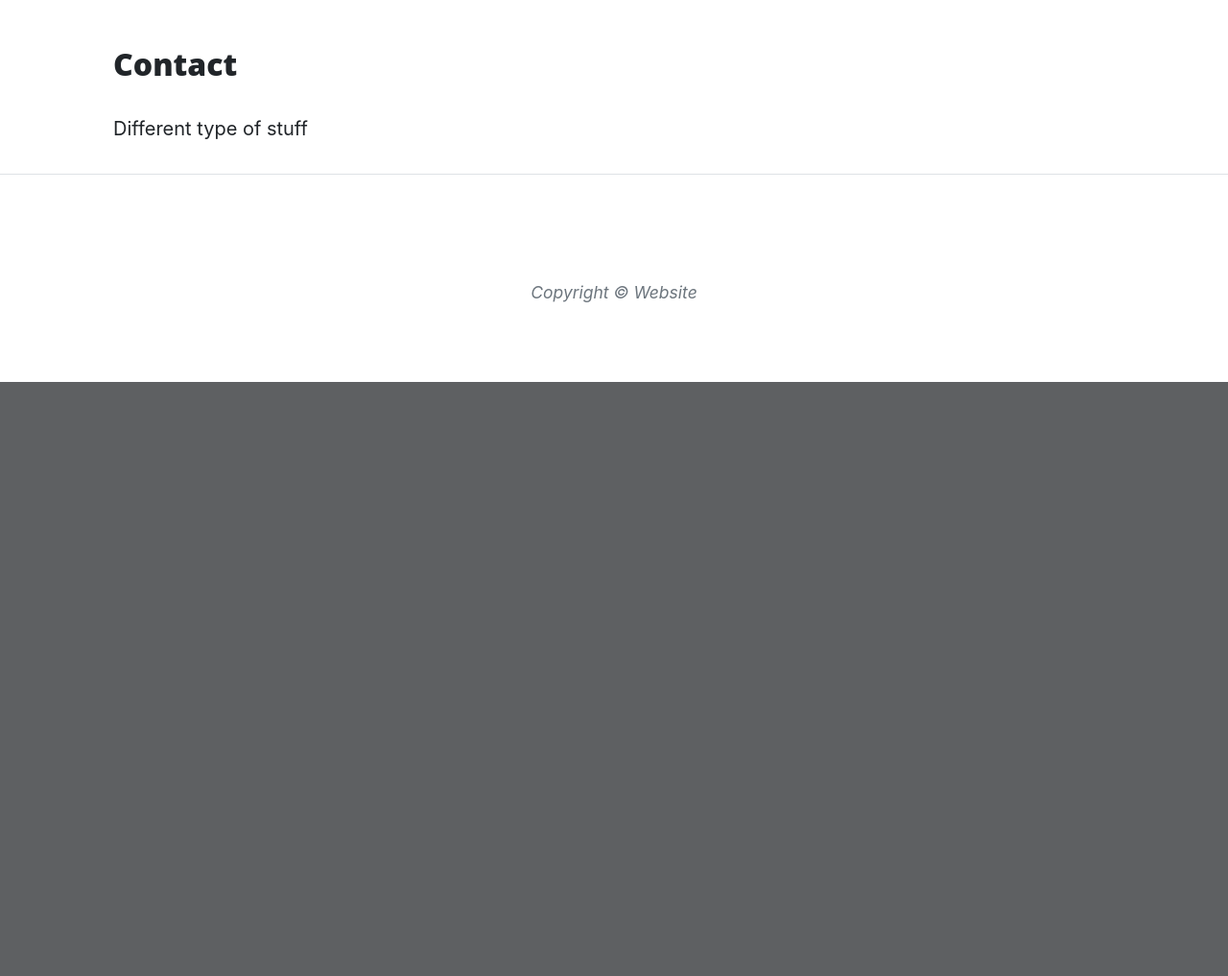
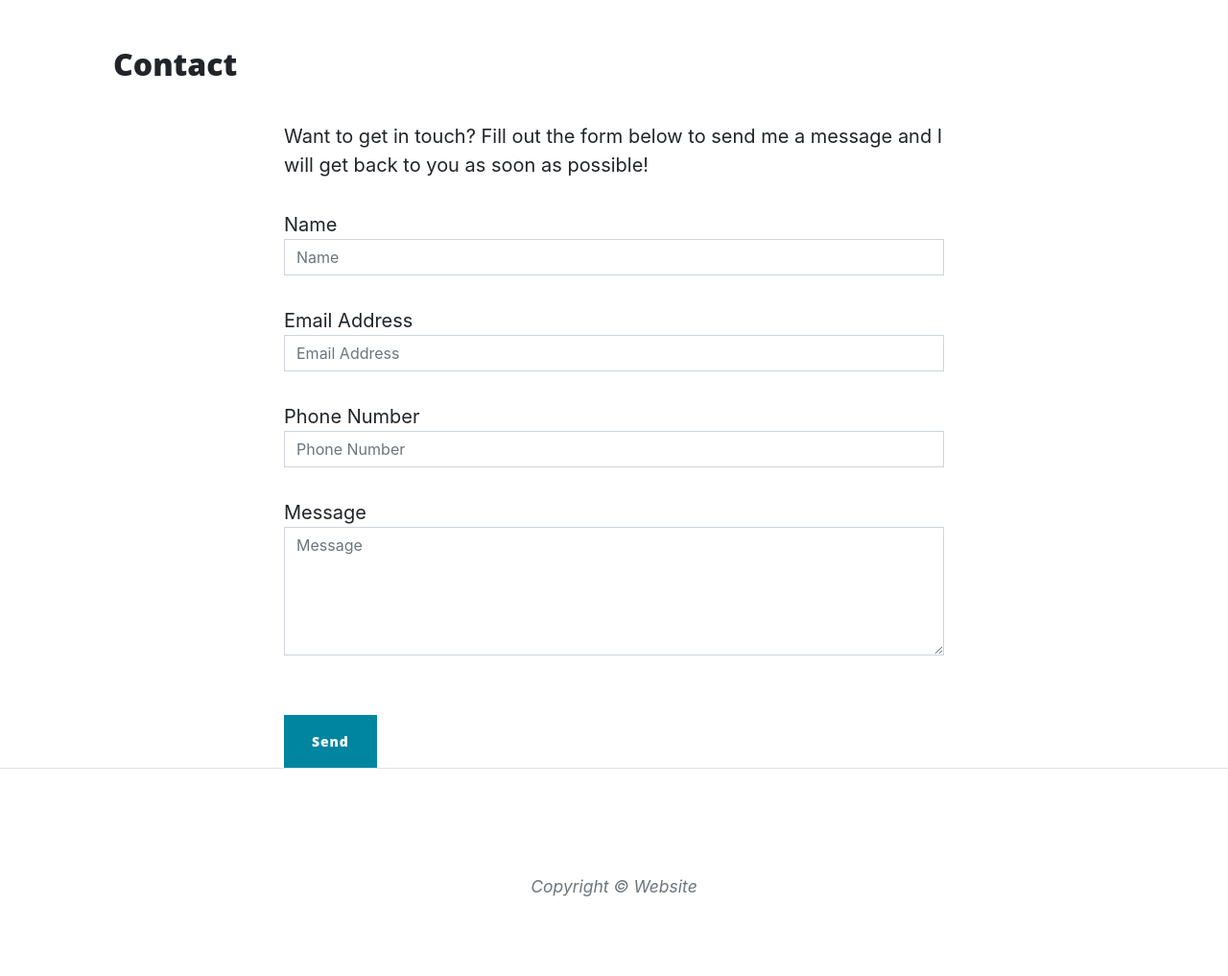
Before and after one commit to bmays9/flasking, a Flask app: page /contact in a window 1280 px wide. Shown: the part 532-1549 px from the top of the page at 96% size. Before the commit the page ends 930 px from the top, so only its background shows below. Run offline with Flask 3, Linux system fonts and the light colour scheme; some libraries are stand-ins or nearby versions.

Commit message:
Adding form page and flash messaging

```diff
--- a/run.py
+++ b/run.py
@@ -1,10 +1,11 @@
 import os
 import json
-from flask import Flask, render_template # import Flask Class
-
+from flask import Flask, render_template, request, flash # import Flask Class
+if os.path.exists("env.py"):
+    import env
 
 app = Flask(__name__)  # using the class, calling it app.
-
+app.secret_key = os.environ.get("SECRET_KEY")
 
 @app.route("/")
 def index():
@@ -18,9 +19,24 @@ def about():
         data = json.load(json_data)
     return render_template("about.html", page_title="About Page", company=data)
 
+@app.route("/about/<member_name>")
+def about_member(member_name):
+    member = {}
+    with open("data/company.json", "r") as json_data:
+        data = json.load(json_data)
+        for obj in data:
+            if obj["url"] == member_name:
+                member = obj
+    return render_template("member.html", member=member, page_title="Member Page", company=data)
 
-@app.route("/contact")
+@app.route("/contact", methods=["GET", "POST"])
 def contact():
+    if request.method == "POST":
+        print(request.form.get("name"))
+        print(request.form.get("message"))
+        print(request.form.get("email"))
+        flash("Thanks {}, we have received your message!".format(
+            request.form.get("name")))
     return render_template("contact.html", page_title="Contact")
 
 
--- a/templates/about.html
+++ b/templates/about.html
@@ -19,7 +19,7 @@
     <div class="row featurette">
         {% if loop.index % 2 != 0 %}
             <div class="col-md-7">
-                <h3>{{ loop.index }}. {{ member.name }}</h3>
+                <h3><a href="/about/{{ member.url }}" >{{ loop.index }}. {{ member.name }}</a></h3>
                 <p>
                     {{ member.description }}
                 </p>
@@ -32,7 +32,7 @@
                 <img src="{{ member.image_source }}" alt="" class="featurette-image image-responsive">
             </div>
             <div class="col-md-7">
-                <h3>{{ loop.index }}. {{ member.name }}</h3>
+                <h3><a href="/about/{{ member.url }}" >{{ loop.index }}. {{ member.name }}</a></h3>
                 <p>
                     {{ member.description }}
                 </p>
--- a/templates/contact.html
+++ b/templates/contact.html
@@ -1,5 +1,56 @@
 {% extends "base.html" %}
 {% block content %}
     <h2>{{ page_title }}</h2>
-    <p>Different type of stuff</p>
+    <div class="row">
+		<div class="col-lg-8 col-md-10 mx-auto">
+
+            {% with messages = get_flashed_messages() %}
+                {% if messages %}
+                    <ul class="flashes">
+                    {% for message in messages %}
+                        <li>{{ message }}</li>
+                    {% endfor %}
+                    </ul>
+                {% endif %}
+            {% endwith %}
+
+			<p>Want to get in touch? Fill out the form below to send me a message and I will get back to you as soon as possible!</p>
+			<form method="POST" name="sentMessage" id="contactForm" novalidate>
+				<div class="control-group">
+					<div class="form-group floating-label-form-group controls">
+						<label>Name</label>
+						<input name="name" type="text" class="form-control" placeholder="Name" id="name" required data-validation-required-message="Please enter your name.">
+						<p class="help-block text-danger"></p>
+					</div>
+				</div>
+				<div class="control-group">
+					<div class="form-group floating-label-form-group controls">
+						<label>Email Address</label>
+						<input name="email" type="email" class="form-control" placeholder="Email Address" id="email" required data-validation-required-message="Please enter your email address.">
+						<p class="help-block text-danger"></p>
+					</div>
+				</div>
+				<div class="control-group">
+					<div class="form-group col-xs-12 floating-label-form-group controls">
+						<label>Phone Number</label>
+						<input name="phone" type="tel" class="form-control" placeholder="Phone Number" id="phone" required data-validation-required-message="Please enter your phone number.">
+						<p class="help-block text-danger"></p>
+					</div>
+				</div>
+				<div class="control-group">
+					<div class="form-group floating-label-form-group controls">
+						<label>Message</label>
+						<textarea rows="5" class="form-control" placeholder="Message" id="message" name="message" required data-validation-required-message="Please enter a message."></textarea>
+						<p class="help-block text-danger"></p>
+					</div>
+				</div>
+				<br>
+				<div id="success"></div>
+				<div class="form-group">
+					<button type="submit" class="btn btn-primary" id="sendMessageButton">Send</button>
+				</div>
+			</form>
+		</div>
+	</div>
+
 {% endblock %}
```
Also changed, not shown: data/company.json (+26 -13 lines), templates/member.html (added, +15 -0 lines), 1 other file.
